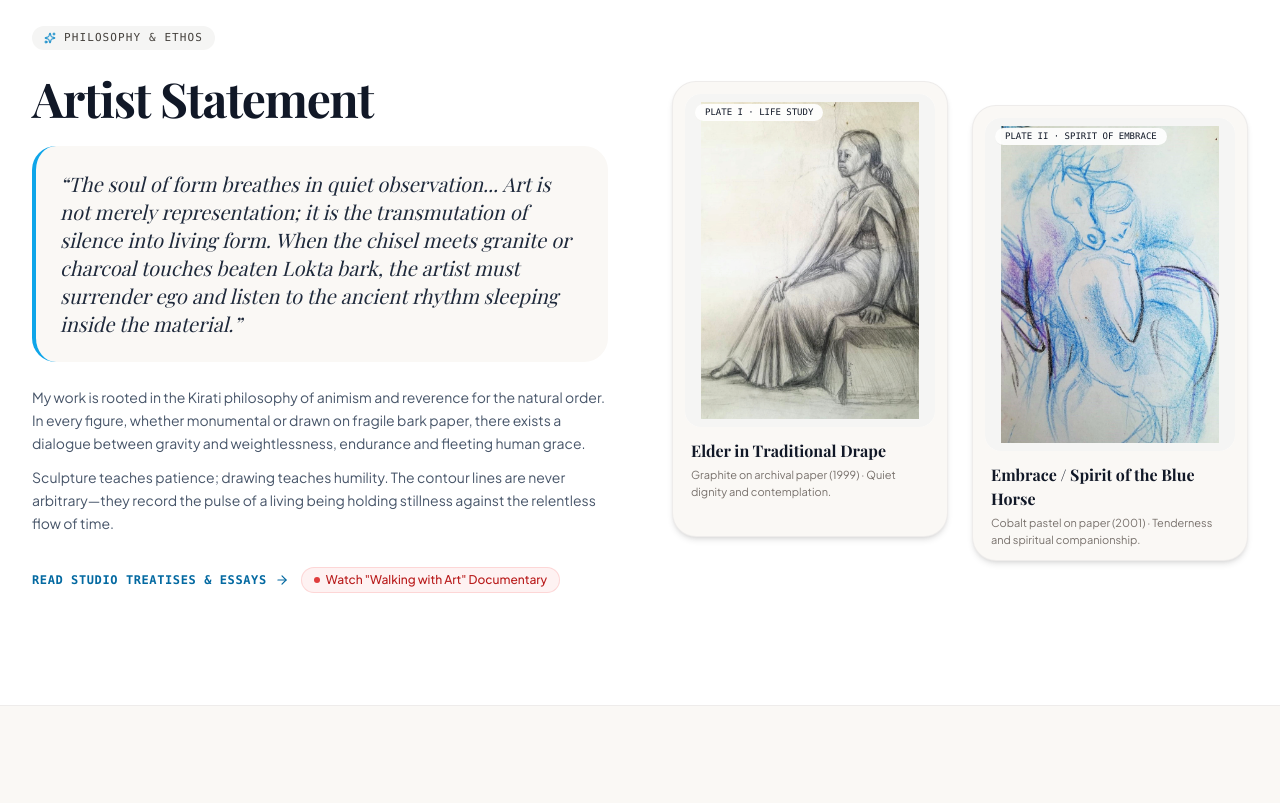
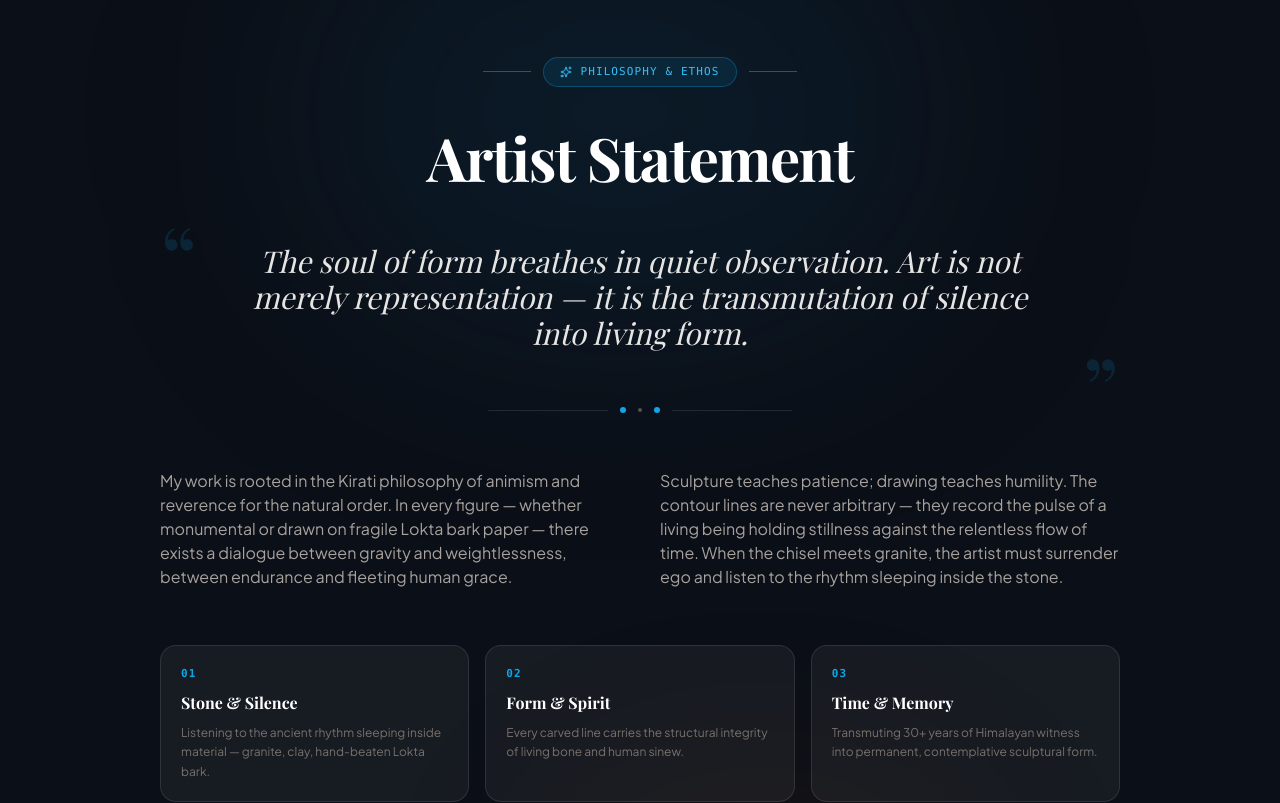
Before and after one commit to Prakash0m/sanjayrai, a React (Vite) app: page / in a window 1280 px wide. Shown: the part 980-1783 px from the top of the page. Built offline with nearby package versions, Linux system fonts and the light colour scheme; the HTML template or start-up script is replaced by a standard one; a web font is replaced by a local one.

Commit message:
feat(home): redesign Artist Statement as full-width dark editorial — remove image boxes, add pull-quote, 3 pillars, 2-col body text

```diff
--- a/src/pages/Home.tsx
+++ b/src/pages/Home.tsx
@@ -121,106 +121,98 @@ export const Home: React.FC = () => {
         </div>
       </section>
 
-      {/* SECTION 2: ARTIST STATEMENT (Text + 2 Image Boxes) */}
-      <section className="py-20 md:py-28 relative bg-white border-t border-stone-200/60">
-        <div className="max-w-7xl mx-auto px-4 sm:px-6 lg:px-8">
+      {/* SECTION 2: ARTIST STATEMENT — Full-width editorial, no images */}
+      <section className="py-24 md:py-36 relative bg-[#0B0F17] overflow-hidden">
 
-          <div className="grid grid-cols-1 lg:grid-cols-12 gap-12 lg:gap-16 items-center">
+        {/* Ambient background glows */}
+        <div className="absolute top-0 left-1/4 w-[600px] h-[400px] bg-sky-900/20 rounded-full blur-[120px] pointer-events-none" />
+        <div className="absolute bottom-0 right-1/4 w-[400px] h-[300px] bg-amber-900/15 rounded-full blur-[100px] pointer-events-none" />
 
-            {/* Left Col: Artist Statement Text */}
-            <div className="lg:col-span-6 space-y-6">
-              <div className="inline-flex items-center space-x-2 px-3 py-1 rounded-full bg-stone-100 text-stone-700 text-[11px] font-mono tracking-widest uppercase">
-                <Sparkles className="w-3 h-3 text-sky-600" />
-                <span>PHILOSOPHY & ETHOS</span>
+        <div className="max-w-5xl mx-auto px-4 sm:px-6 lg:px-8 relative z-10">
+
+          {/* Eyebrow */}
+          <div className="flex items-center justify-center mb-10">
+            <div className="flex items-center space-x-3">
+              <div className="h-px w-12 bg-sky-500/50" />
+              <div className="inline-flex items-center space-x-2 px-4 py-1.5 rounded-full border border-sky-500/30 bg-sky-500/10 text-sky-400 text-[11px] font-mono tracking-widest uppercase">
+                <Sparkles className="w-3 h-3" />
+                <span>Philosophy &amp; Ethos</span>
+              </div>
+              <div className="h-px w-12 bg-sky-500/50" />
+            </div>
           </div>
 
-              <h2 className="font-serif text-3xl sm:text-4xl md:text-5xl font-bold text-ink-900 tracking-tight leading-tight">
+          {/* Large centered heading */}
+          <h2 className="font-serif text-4xl sm:text-5xl md:text-6xl font-bold text-white tracking-tight leading-tight text-center mb-14">
             Artist Statement
           </h2>
 
-              <blockquote className="p-6 rounded-3xl bg-[#FAF8F5] border-l-4 border-sky-500 text-ink-800 font-serif italic text-lg sm:text-xl leading-relaxed">
-                “The soul of form breathes in quiet observation... Art is not merely representation; it is the transmutation of silence into living form. When the chisel meets granite or charcoal touches beaten Lokta bark, the artist must surrender ego and listen to the ancient rhythm sleeping inside the material.”
+          {/* Main pull-quote */}
+          <div className="relative mb-14 px-4 md:px-16">
+            <span className="absolute -top-8 left-0 text-[90px] leading-none text-sky-500/15 font-serif select-none">“</span>
+            <blockquote className="text-center font-serif italic text-xl sm:text-2xl md:text-3xl text-stone-200 leading-relaxed relative z-10">
+              The soul of form breathes in quiet observation. Art is not merely representation — it is the transmutation of silence into living form.
             </blockquote>
+            <span className="absolute -bottom-12 right-0 text-[90px] leading-none text-sky-500/15 font-serif select-none rotate-180">“</span>
+          </div>
 
-              <div className="space-y-3 text-sm text-ink-600 leading-relaxed font-sans">
+          {/* Divider */}
+          <div className="flex items-center justify-center gap-3 mb-14">
+            <div className="h-px flex-1 max-w-[120px] bg-white/10" />
+            <div className="w-1.5 h-1.5 rounded-full bg-sky-500" />
+            <div className="w-1 h-1 rounded-full bg-stone-600" />
+            <div className="w-1.5 h-1.5 rounded-full bg-sky-500" />
+            <div className="h-px flex-1 max-w-[120px] bg-white/10" />
+          </div>
+
+          {/* Body text — 2-column on desktop */}
+          <div className="grid grid-cols-1 md:grid-cols-2 gap-6 md:gap-10 text-stone-400 text-sm sm:text-base leading-relaxed font-sans mb-14">
             <p>
-                  My work is rooted in the Kirati philosophy of animism and reverence for the natural order. In every figure, whether monumental or drawn on fragile bark paper, there exists a dialogue between gravity and weightlessness, endurance and fleeting human grace.
+              My work is rooted in the Kirati philosophy of animism and reverence for the natural order. In every figure — whether monumental or drawn on fragile Lokta bark paper — there exists a dialogue between gravity and weightlessness, between endurance and fleeting human grace.
             </p>
             <p>
-                  Sculpture teaches patience; drawing teaches humility. The contour lines are never arbitrary—they record the pulse of a living being holding stillness against the relentless flow of time.
+              Sculpture teaches patience; drawing teaches humility. The contour lines are never arbitrary — they record the pulse of a living being holding stillness against the relentless flow of time. When the chisel meets granite, the artist must surrender ego and listen to the rhythm sleeping inside the stone.
             </p>
           </div>
 
-              <div className="pt-2 flex flex-wrap gap-3 items-center">
+          {/* Three philosophy pillars */}
+          <div className="grid grid-cols-1 sm:grid-cols-3 gap-4 mb-14">
+            {[
+              { num: '01', title: 'Stone & Silence', desc: 'Listening to the ancient rhythm sleeping inside material — granite, clay, hand-beaten Lokta bark.' },
+              { num: '02', title: 'Form & Spirit', desc: 'Every carved line carries the structural integrity of living bone and human sinew.' },
+              { num: '03', title: 'Time & Memory', desc: 'Transmuting 30+ years of Himalayan witness into permanent, contemplative sculptural form.' },
+            ].map((p) => (
+              <div key={p.num} className="p-5 rounded-2xl bg-white/5 border border-white/10 hover:border-sky-500/40 hover:bg-sky-500/5 transition-all group cursor-default">
+                <span className="text-[11px] font-mono text-sky-500 font-bold tracking-widest block mb-2">{p.num}</span>
+                <h4 className="font-serif text-base font-bold text-white mb-2 group-hover:text-sky-300 transition-colors">{p.title}</h4>
+                <p className="text-xs text-stone-500 leading-relaxed">{p.desc}</p>
+              </div>
+            ))}
+          </div>
+
+          {/* Attribution + CTAs */}
+          <div className="flex flex-col sm:flex-row items-center justify-between gap-6 pt-8 border-t border-white/10">
+            <div className="text-center sm:text-left">
+              <span className="text-[11px] font-mono text-stone-500 uppercase tracking-widest block mb-0.5">— Written by the artist</span>
+              <span className="font-serif text-white font-bold text-xl block">Sanjay Rai (Bantawa)</span>
+              <span className="text-xs text-stone-500 font-mono">Kathmandu Studio · 2024</span>
+            </div>
+            <div className="flex flex-wrap items-center gap-3 justify-center">
               <Link
                 to="/media"
-                  className="inline-flex items-center space-x-2 text-xs font-mono uppercase tracking-wider text-sky-700 hover:text-sky-900 transition-colors font-semibold"
+                className="inline-flex items-center space-x-2 px-5 py-2.5 rounded-full bg-sky-600 hover:bg-sky-500 text-white text-xs font-semibold tracking-wide transition-all hover:scale-105 shadow-lg shadow-sky-900/40"
               >
-                  <span>Read Studio Treatises & Essays</span>
+                <span>Read Essays &amp; Publications</span>
                 <ArrowRight className="w-3.5 h-3.5" />
               </Link>
-
               <Link
                 to="/media"
-                  className="inline-flex items-center space-x-1.5 px-3 py-1 rounded-full bg-red-50 hover:bg-red-100 text-red-700 text-xs font-medium transition-colors border border-red-200/70"
+                className="inline-flex items-center space-x-1.5 px-4 py-2.5 rounded-full bg-red-900/40 hover:bg-red-800/50 text-red-300 text-xs font-medium transition-all border border-red-700/40"
               >
-                  <span className="w-1.5 h-1.5 rounded-full bg-red-600 animate-pulse" />
-                  <span>Watch "Walking with Art" Documentary</span>
+                <span className="w-1.5 h-1.5 rounded-full bg-red-500 animate-pulse" />
+                <span>Watch Documentary</span>
               </Link>
             </div>
-            </div>
-
-            {/* Right Col: Exactly 2 Curated Image Boxes */}
-            <div className="lg:col-span-6 grid grid-cols-1 sm:grid-cols-2 gap-6">
-
-              {/* Image Box 1 */}
-              <div className="group rounded-3xl overflow-hidden bg-[#FAF8F5] p-3 shadow-md hover:shadow-xl transition-all border border-stone-200/60 flex flex-col">
-                <div className="relative aspect-[3/4] rounded-2xl overflow-hidden bg-white mb-3">
-                  <SmartImage
-                    src="/images/artworks/seated-sari-1999.jpg"
-                    alt="Elder in Traditional Drape"
-                    objectFit="contain"
-                    className="w-full h-full p-2 bg-[#F5F2EB]"
-                  />
-                  <div className="absolute top-2.5 left-2.5 px-2.5 py-0.5 rounded-full bg-white/90 backdrop-blur-md text-[9px] font-mono text-ink-900 shadow-2xs">
-                    PLATE I · LIFE STUDY
-                  </div>
-                </div>
-                <div className="px-1.5 space-y-1">
-                  <h4 className="font-serif text-base font-bold text-ink-900 group-hover:text-sky-600 transition-colors">
-                    Elder in Traditional Drape
-                  </h4>
-                  <p className="text-[11px] text-stone-500 font-sans">
-                    Graphite on archival paper (1999) · Quiet dignity and contemplation.
-                  </p>
-                </div>
-              </div>
-
-              {/* Image Box 2 */}
-              <div className="group rounded-3xl overflow-hidden bg-[#FAF8F5] p-3 shadow-md hover:shadow-xl transition-all border border-stone-200/60 flex flex-col sm:translate-y-6">
-                <div className="relative aspect-[3/4] rounded-2xl overflow-hidden bg-white mb-3">
-                  <SmartImage
-                    src="/images/artworks/blue-horse-embrace.jpg"
-                    alt="Embrace / Spirit of the Blue Horse"
-                    objectFit="contain"
-                    className="w-full h-full p-2 bg-[#F5F2EB]"
-                  />
-                  <div className="absolute top-2.5 left-2.5 px-2.5 py-0.5 rounded-full bg-white/90 backdrop-blur-md text-[9px] font-mono text-ink-900 shadow-2xs">
-                    PLATE II · SPIRIT OF EMBRACE
-                  </div>
-                </div>
-                <div className="px-1.5 space-y-1">
-                  <h4 className="font-serif text-base font-bold text-ink-900 group-hover:text-sky-600 transition-colors">
-                    Embrace / Spirit of the Blue Horse
-                  </h4>
-                  <p className="text-[11px] text-stone-500 font-sans">
-                    Cobalt pastel on paper (2001) · Tenderness and spiritual companionship.
-                  </p>
-                </div>
-              </div>
-
-            </div>
-
           </div>
 
         </div>
```
Lines whose indentation alone changed are shown as unchanged.
